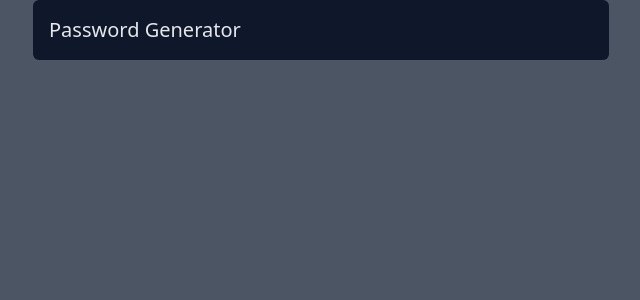
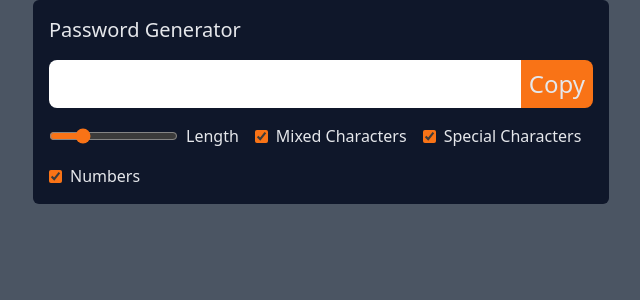
Before and after one commit to taraksh01/passwordGenerator, a React (Vite) app: page / in a window 1280 px wide. Shown: the top 300 px of the page, without its empty margins (319-959 px from the left). Built offline with nearby package versions, Linux system fonts and the light colour scheme.

Commit message:
Created app UI

```diff
--- a/src/App.js
+++ b/src/App.js
@@ -1,8 +1,73 @@
+import { useState } from "react";
 const App = () => {
+  const [length, setLength] = useState(16);
+  const [mixedCharacter, setMixedCharacter] = useState(true);
+  const [includeNumbers, setIncludesNumbers] = useState(true);
+  const [includeSpecialCharacters, setIncludesSpecialCharacters] =
+    useState(true);
+  const [password, setPassword] = useState();
+
   return (
     <main className="bg-gray-600 text-gray-200 h-screen w-screen">
       <div className="bg-slate-900 max-w-xl rounded-md mx-auto p-4 ">
         <h1 className="text-xl">Password Generator</h1>
+        <div className="flex my-4 text-2xl">
+          <input
+            type="text"
+            value={password}
+            readOnly
+            className="w-full rounded-l-lg outline-none text-orange-500 p-2"
+          />
+          <button className="outline-none bg-orange-500 rounded-r-lg p-2 shrink-0">
+            Copy
+          </button>
+        </div>
+        <div className="flex flex-wrap gap-4">
+          <div className="flex items-center gap-2">
+            <input
+              type="range"
+              min={6}
+              max={50}
+              value={length}
+              onChange={(e) => setLength(e.target.value)}
+              className="bg-orange-500 cursor-pointer accent-orange-500"
+              id="length"
+            />
+            <label htmlFor="length">Length</label>
+          </div>
+          <div className="flex items-center gap-2">
+            <input
+              type="checkbox"
+              defaultChecked={mixedCharacter}
+              onChange={() => setMixedCharacter(!mixedCharacter)}
+              className="bg-orange-500 cursor-pointer accent-orange-500"
+              id="mixed"
+            />
+            <label htmlFor="mixed">Mixed Characters</label>
+          </div>
+          <div className="flex items-center gap-2">
+            <input
+              type="checkbox"
+              defaultChecked={mixedCharacter}
+              onChange={() =>
+                setIncludesSpecialCharacters(!includeSpecialCharacters)
+              }
+              className="bg-orange-500 cursor-pointer accent-orange-500"
+              id="special"
+            />
+            <label htmlFor="special">Special Characters</label>
+          </div>
+          <div className="flex items-center gap-2">
+            <input
+              type="checkbox"
+              defaultChecked={mixedCharacter}
+              onChange={() => setIncludesNumbers(!includeNumbers)}
+              className="bg-orange-500 cursor-pointer accent-orange-500"
+              id="numbers"
+            />
+            <label htmlFor="numbers">Numbers</label>
+          </div>
+        </div>
       </div>
     </main>
   );
```
